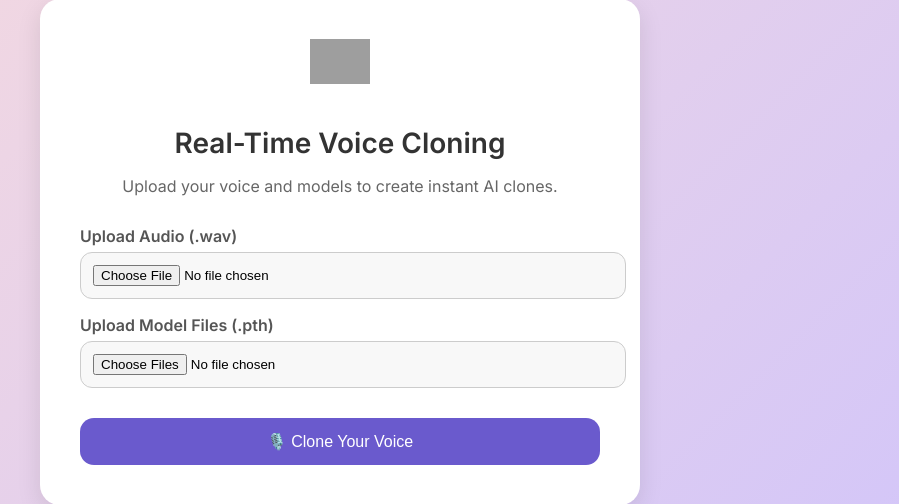
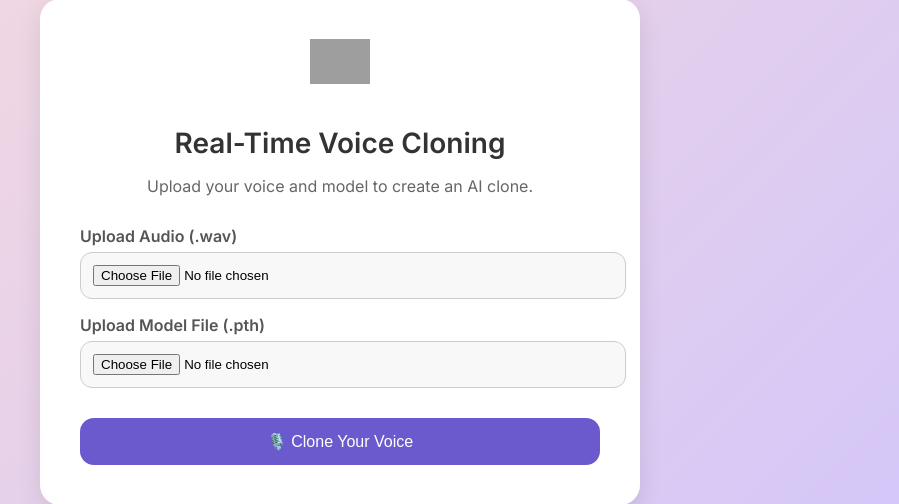
Before and after one commit to harrish1709/Audio-Cloning-App, a Flask app: page / in a window 1280 px wide. Shown: the part 148-652 px from the top of the page, without its empty margins (300-1199 px from the left). Run offline with Flask 3, Linux system fonts and the light colour scheme; grey boxes are pictures that could not be loaded.

Commit message:
Update index.html

```diff
--- a/templates/index.html
+++ b/templates/index.html
@@ -95,13 +95,13 @@
   <div class="card">
     <img src="https://cdn-icons-png.flaticon.com/512/727/727245.png" alt="Voice Logo" class="logo" />
     <h1>Real-Time Voice Cloning</h1>
-    <p>Upload your voice and models to create instant AI clones.</p>
+    <p>Upload your voice and model to create an AI clone.</p>
     <form method="POST" action="/process" enctype="multipart/form-data">
       <label for="audio">Upload Audio (.wav)</label>
       <input type="file" name="audio" accept=".wav" required />
 
-      <label for="models">Upload Model Files (.pth)</label>
-      <input type="file" name="models" accept=".pth" multiple required />
+      <label for="model">Upload Model File (.pth)</label>
+      <input type="file" name="model" accept=".pth" required />
 
       <button type="submit">🎙️ Clone Your Voice</button>
     </form>
```
